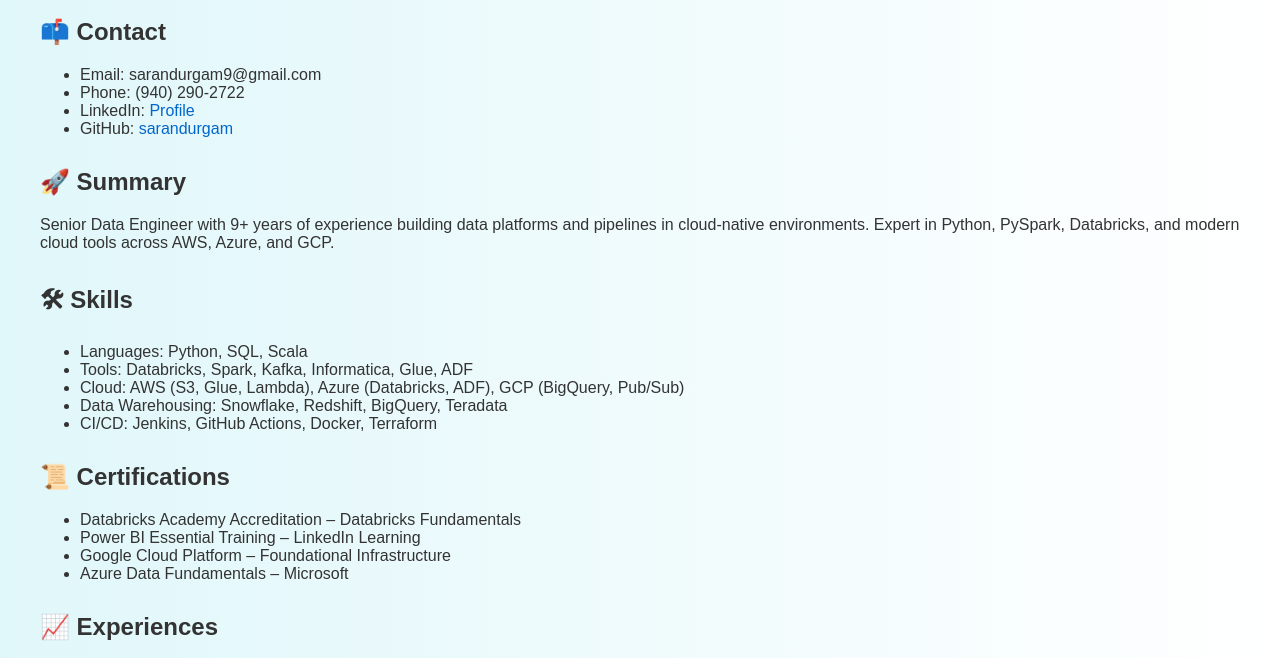
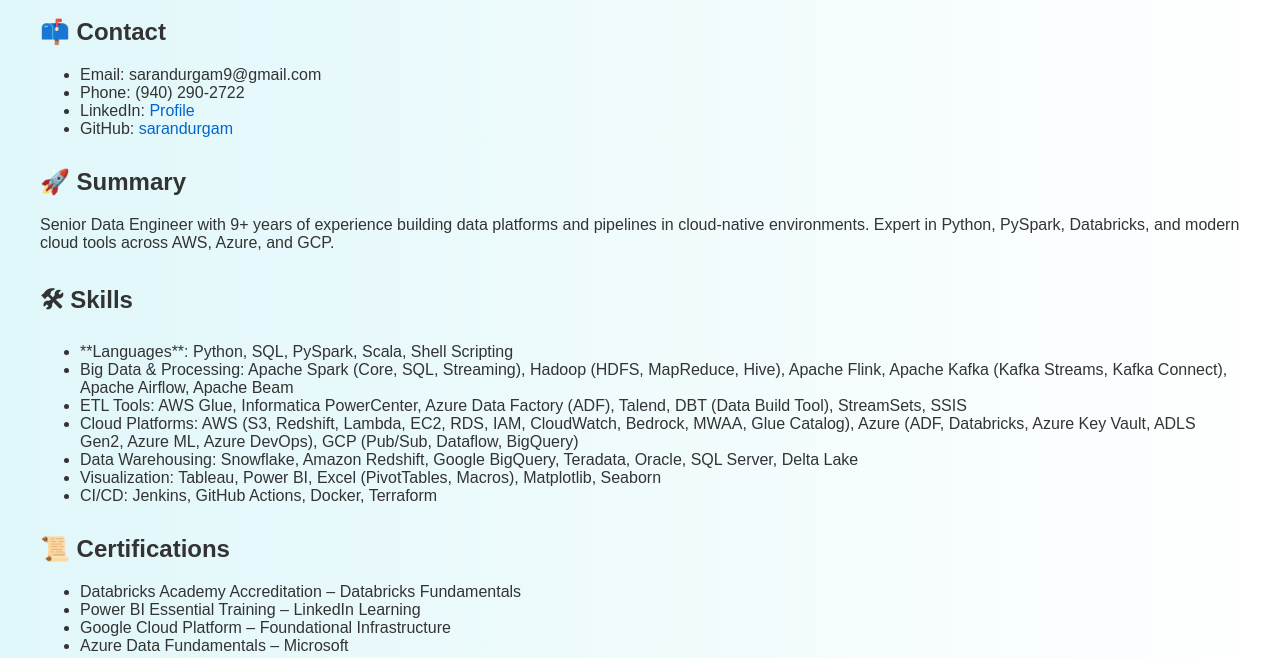
Before and after one commit to sarandurgam/sarandurgam.github.io, a plain HTML site: page index.html in a window 1280 px wide. Shown: the part 118-776 px from the top of the page. Drawn offline with Linux system fonts and the light colour scheme.

Commit message:
index.html

```diff
--- a/index.html
+++ b/index.html
@@ -47,10 +47,13 @@
   <div class="section">
     <h2>🛠 Skills</h2>
     <ul>
-      <li>Languages: Python, SQL, Scala</li>
-      <li>Tools: Databricks, Spark, Kafka, Informatica, Glue, ADF</li>
-      <li>Cloud: AWS (S3, Glue, Lambda), Azure (Databricks, ADF), GCP (BigQuery, Pub/Sub)</li>
-      <li>Data Warehousing: Snowflake, Redshift, BigQuery, Teradata</li>
+      <li>**Languages**: Python, SQL, PySpark, Scala, Shell Scripting </li>
+      <li>Big Data & Processing: Apache Spark (Core, SQL, Streaming), Hadoop (HDFS, MapReduce, Hive), Apache Flink, Apache Kafka (Kafka Streams, Kafka Connect), Apache Airflow, Apache Beam  </li>
+      <li>ETL Tools: AWS Glue, Informatica PowerCenter, Azure Data Factory (ADF), Talend, DBT (Data Build Tool), StreamSets, SSIS</li>
+      <li>Cloud Platforms: AWS (S3, Redshift, Lambda, EC2, RDS, IAM, CloudWatch, Bedrock, MWAA, Glue Catalog), Azure (ADF, Databricks, Azure Key Vault, ADLS Gen2, Azure ML, Azure DevOps), GCP (Pub/Sub, Dataflow,
+BigQuery) </li>
+      <li>Data Warehousing: Snowflake, Amazon Redshift, Google BigQuery, Teradata, Oracle, SQL Server, Delta Lake</li>
+      <li>Visualization: Tableau, Power BI, Excel (PivotTables, Macros), Matplotlib, Seaborn</li>
       <li>CI/CD: Jenkins, GitHub Actions, Docker, Terraform</li>
     </ul>
   </div>
```
